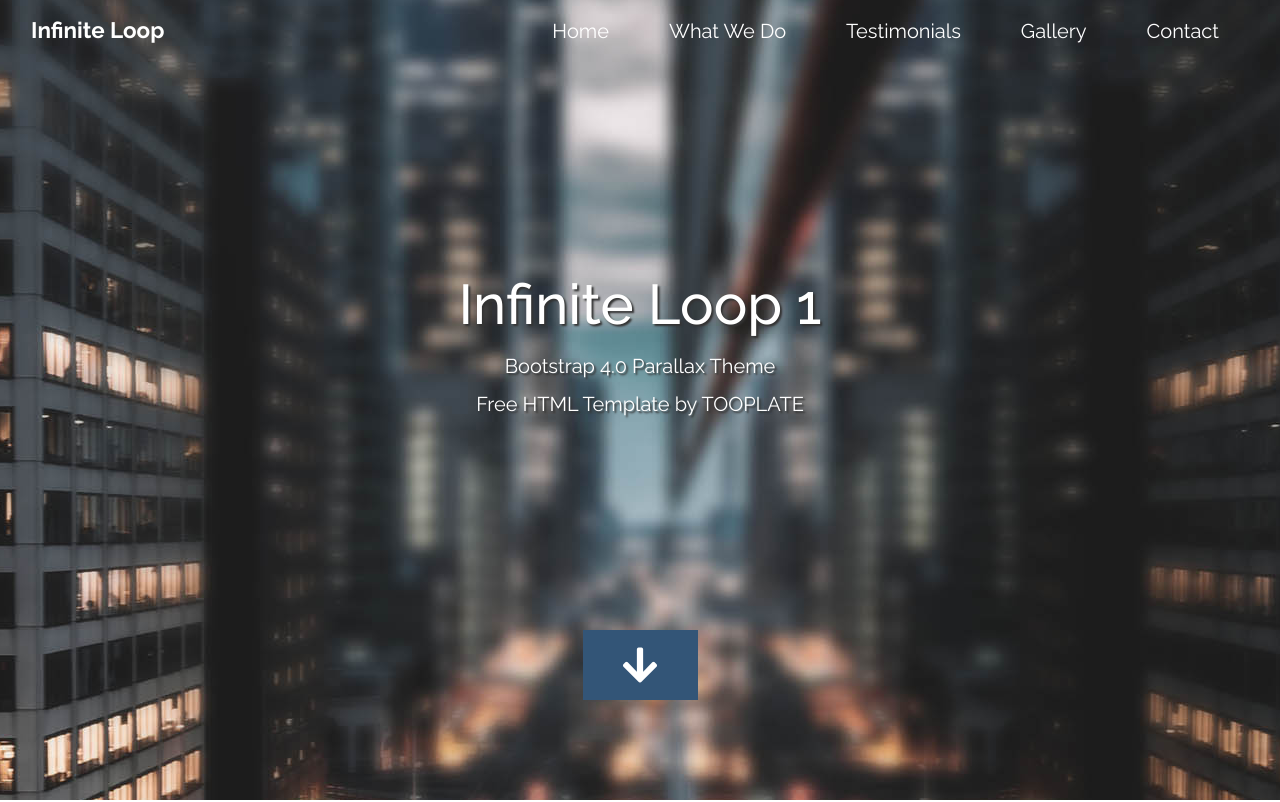
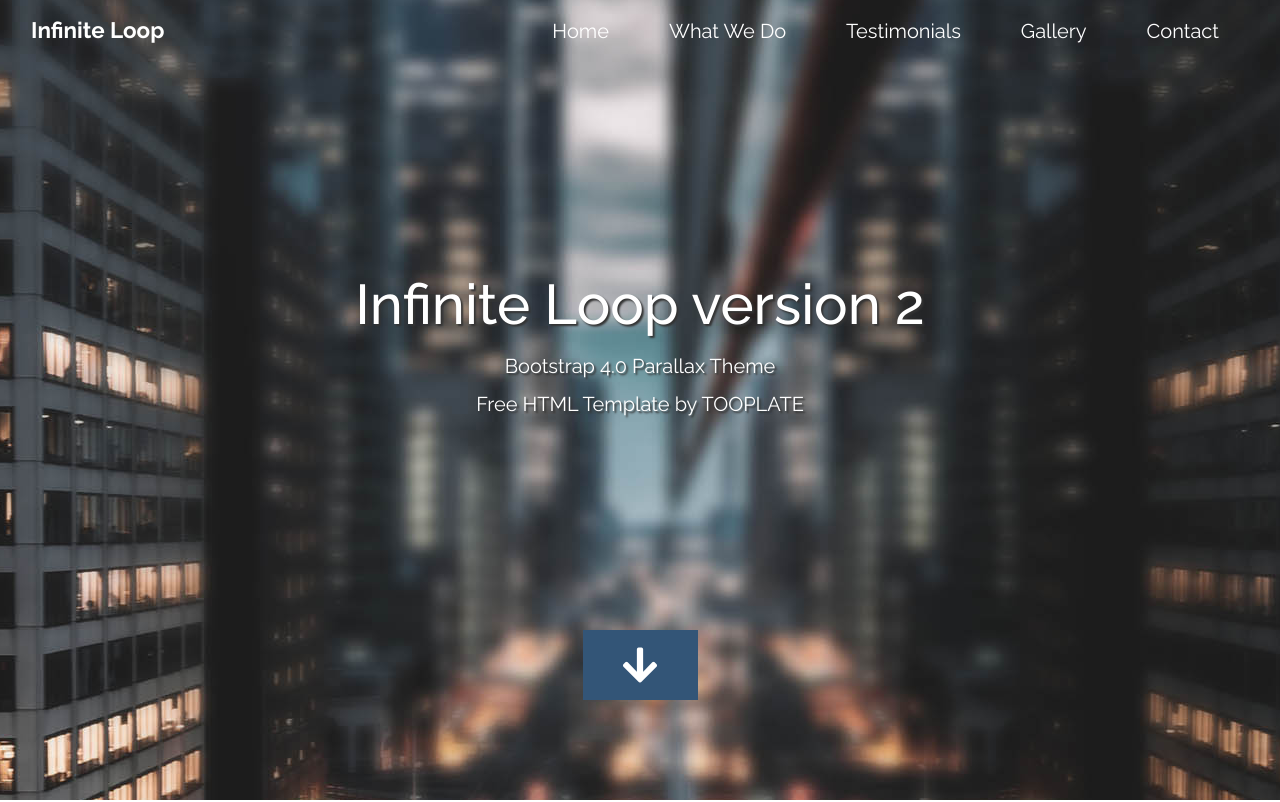
Before and after one commit to yadhuCloud/aws-asg-template, a plain HTML site: page index.html in a window 1280 px wide. Shown: the top 802 px of the page. Drawn offline with Linux system fonts and the light colour scheme.

Commit message:
infinite loop 1 changed to infinite loop version 2

```diff
--- a/index.html
+++ b/index.html
@@ -54,7 +54,7 @@ https://www.tooplate.com/view/2117-infinite-loop
 
       <div class="text-center tm-hero-text-container">
         <div class="tm-hero-text-container-inner">
-            <h2 class="tm-hero-title">Infinite Loop 1</h2>
+            <h2 class="tm-hero-title">Infinite Loop version 2</h2>
             <p class="tm-hero-subtitle">
               Bootstrap 4.0 Parallax Theme
               <br>Free HTML Template by TOOPLATE
```
